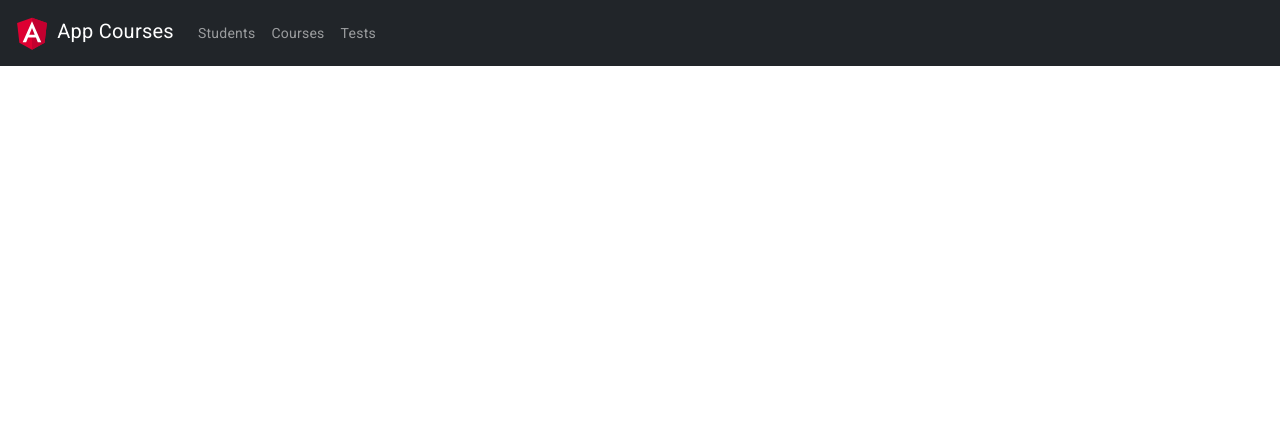
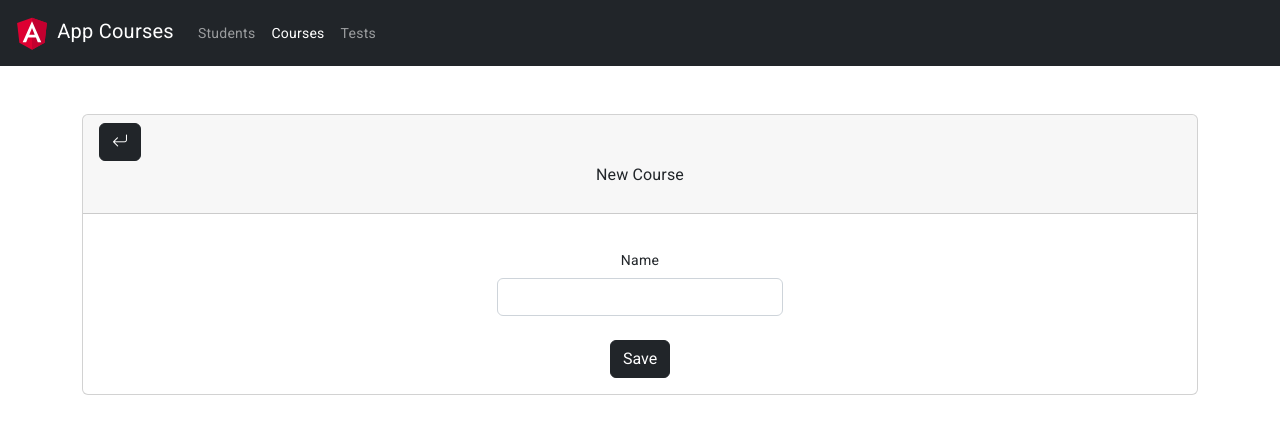
Before and after one commit to AndreaReyna/Microservices, an Angular app in the folder Frontend/angular/courses/: page /courses/form in a window 1280 px wide. Before the commit this address led to /. Shown: the top 434 px of the page. Built offline with nearby package versions, Linux system fonts and the light colour scheme.

Commit message:
courses & courses-form component

```diff
--- a/Frontend/angular/courses/src/app/app-routing.module.ts
+++ b/Frontend/angular/courses/src/app/app-routing.module.ts
@@ -1,5 +1,6 @@
 import { NgModule } from '@angular/core';
 import { RouterModule, Routes } from '@angular/router';
+import { CoursesFormComponent } from './components/courses/courses-form.component';
 import { CoursesComponent } from './components/courses/courses.component';
 import { StudentsFormComponent } from './components/students/students-form.component';
 import { StudentsComponent } from './components/students/students.component';
@@ -11,6 +12,8 @@ const routes: Routes = [
   {path: 'students/form', component:StudentsFormComponent},
   {path: 'students/form/:id', component:StudentsFormComponent},
   {path: 'courses', component:CoursesComponent},
+  {path: 'courses/form', component:CoursesFormComponent},
+  {path: 'courses/form/:id', component:CoursesFormComponent},
   {path: 'tests', component:TestsComponent},
 ];
 
--- a/Frontend/angular/courses/src/app/app.module.ts
+++ b/Frontend/angular/courses/src/app/app.module.ts
@@ -12,6 +12,7 @@ import { StudentsFormComponent } from './components/students/students-form.compo
 import { FormsModule } from '@angular/forms';
 import {MatPaginatorModule} from '@angular/material/paginator';
 import { BrowserAnimationsModule } from '@angular/platform-browser/animations';
+import { CoursesFormComponent } from './components/courses/courses-form.component';
 
 @NgModule({
   declarations: [
@@ -19,7 +20,8 @@ import { BrowserAnimationsModule } from '@angular/platform-browser/animations';
     StudentsComponent,
     CoursesComponent,
     TestsComponent,
-    StudentsFormComponent
+    StudentsFormComponent,
+    CoursesFormComponent
   ],
   imports: [
     BrowserModule,
--- /dev/null
+++ b/Frontend/angular/courses/src/app/components/courses/courses-form.component.html
@@ -0,0 +1,19 @@
+<div class="card mt-5">
+    <div class="card-header">
+        <button type="button" class="btn btn-dark" routerLink="/courses">
+        <i class="bi bi-arrow-return-left"></i></button>
+        <div class="text-center mb-3"><h3>{{model.id? 'Modify Course' : 'New Course'}}</h3></div>
+    </div>
+    <div class="card-body d-flex justify-content-center">
+        <form class="row g-3 mt-1">
+            <div class="text-center">
+              <label for="name" class="form-label">Name</label>
+              <input type="text" class="form-control col-md-6" id="name" name="name" [(ngModel)]="model.name">
+            </div>
+              <div class="alert alert-danger p-2 m-0" *ngIf="error && error.name">{{error.name}}</div>
+              <div class="text-center mt-4">
+              <button class="btn btn-dark" type="button" (click)="model.id ? modify() : save()">Save</button>
+            </div>
+          </form>
+    </div>
+</div>
--- /dev/null
+++ b/Frontend/angular/courses/src/app/components/courses/courses-form.component.ts
@@ -0,0 +1,20 @@
+import { Component } from '@angular/core';
+import { Router, ActivatedRoute } from '@angular/router';
+import { Course } from 'src/app/models/course';
+import { CourseService } from 'src/app/services/course.service';
+import { CommonFormComponent } from '../common-form.component';
+
+@Component({
+  selector: 'app-courses-form',
+  templateUrl: './courses-form.component.html',
+  styleUrls: ['./courses-form.component.css']
+})
+export class CoursesFormComponent extends CommonFormComponent<Course, CourseService>{
+
+  constructor(service:CourseService, router:Router, route:ActivatedRoute){
+    super(service, router, route);
+    this.model = new Course;
+    this.redirect = '/courses';
+    this.nameModel = Course.name;
+  }
+}
--- a/Frontend/angular/courses/src/app/components/courses/courses.component.html
+++ b/Frontend/angular/courses/src/app/components/courses/courses.component.html
@@ -1 +1,39 @@
-<p>courses works!</p>
+<div class="card mt-5">
+    <div class="card-header text-center">
+        <h4>{{title}}</h4>
+    </div>
+    <div class="card-body">
+        <div class="alert alert-info" *ngIf="list?.length==0">There are no courses in the system.</div>
+        <table class="table table-dark table-hover table-striped" *ngIf="list?.length>0">
+            <thead>
+                <tr>
+                    <th scope="col">Id</th>
+                    <th scope="col">Name</th>
+                    <th scope="col">Creation date</th>
+                    <th scope="col">Actions</th>
+                </tr>
+            </thead>
+            <tbody>
+                <tr *ngFor="let course of list">
+                    <td>{{course.id}}</td>
+                    <td>{{course.name}}</td>
+                    <td>{{course.createAt | date: 'longDate'}}</td>
+                    <td><i class="bi bi-pencil m-2" [routerLink]="['/courses/form', course.id]" type="button"></i>
+                        <i class="bi bi-trash3 m-2" type="button" (click)="delete(course)"></i></td>
+                </tr>
+            </tbody>
+        </table>
+        <mat-paginator [length]="totalRecords"
+              [pageSize]="totalPerPage"
+              [pageIndex]="actualPage"
+              [pageSizeOptions]="pageSizeOptions"
+              (page)="paginate($event)"
+              aria-label="Select page"
+              showFirstLastButtons
+              class="float-left mx-2">
+        </mat-paginator>
+        <div class="text-center">
+        <button class="btn btn-dark" routerLink="/courses/form">New course</button>
+        </div>
+    </div>
+</div>
--- a/Frontend/angular/courses/src/app/components/courses/courses.component.ts
+++ b/Frontend/angular/courses/src/app/components/courses/courses.component.ts
@@ -1,10 +1,19 @@
 import { Component } from '@angular/core';
+import { Course } from 'src/app/models/course';
+import { CourseService } from 'src/app/services/course.service';
+import { CommonListComponent } from '../common-list.component';
 
 @Component({
   selector: 'app-courses',
   templateUrl: './courses.component.html',
   styleUrls: ['./courses.component.css']
 })
-export class CoursesComponent {
+export class CoursesComponent extends CommonListComponent<Course, CourseService>{
+
+  constructor(service:CourseService){
+    super(service);
+    this.title = 'List of courses';
+    this.nameModel = Course.name;
+  }
 
 }
--- a/Frontend/angular/courses/src/app/services/course.service.ts
+++ b/Frontend/angular/courses/src/app/services/course.service.ts
@@ -1,5 +1,6 @@
 import { HttpClient } from '@angular/common/http';
 import { Injectable } from '@angular/core';
+import { BASE_ENDPOINT } from '../config/app';
 import { Course } from '../models/course';
 import { CommonService } from './common.service';
 
@@ -8,7 +9,7 @@ import { CommonService } from './common.service';
 })
 export class CourseService extends CommonService<Course>{
 
-  protected override baseEndpoint = 'http://localhost:8090/api/courses';
+  protected override baseEndpoint = BASE_ENDPOINT + '/courses';
 
   constructor(http:HttpClient) {
     super(http);
```
Also changed, not shown: Frontend/angular/courses/src/app/components/courses/courses-form.component.css (added).
